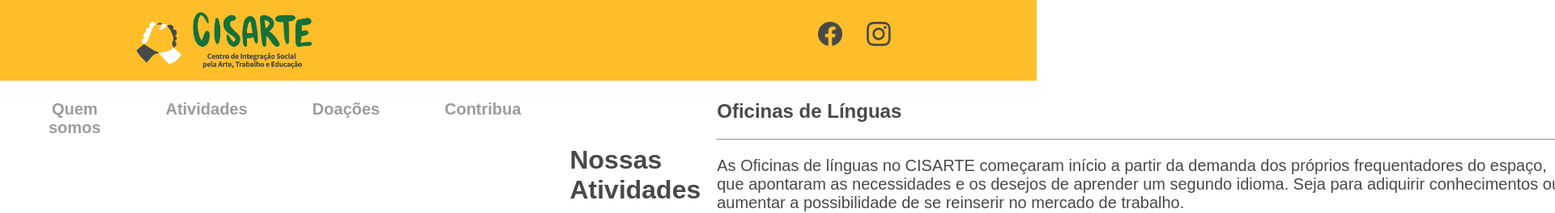
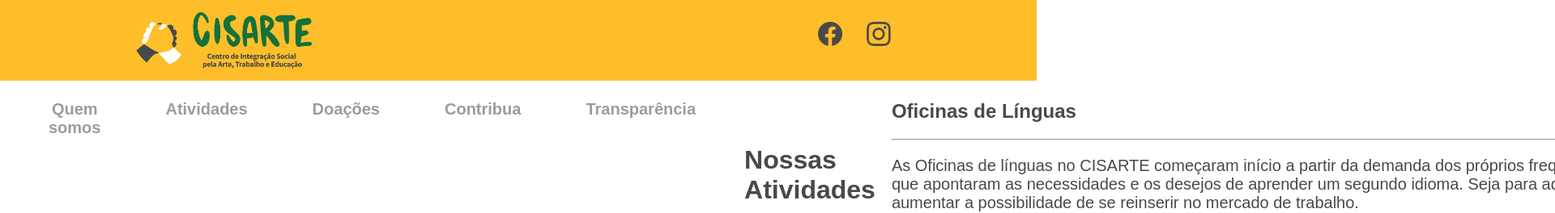
Before and after one commit to cisarte/cisarte.github.io, a plain HTML site: page atividadesCisarte.html in a window 1280 px wide. Shown: the top 264 px of the page at 81% size, 1920 px wide, since content can reach past the window. Drawn offline with nearby package versions, Linux system fonts and the light colour scheme.

Commit message:
Update atividadesCisarte.html
Add transparencia tab

```diff
--- a/atividadesCisarte.html
+++ b/atividadesCisarte.html
@@ -36,6 +36,7 @@
       					<li><a href="atividadesCisarte.html">Atividades</a></li>
       					<li><a href="doacoes.html">Doa&ccedil;&otilde;es</a></li>
       					<li><a href="contribuirCisarte.html">Contribua</a></li>
+      					<li><a href="portalTransparencia.html">Transparência</a></li>
     				</ul>
 
 				<main class="col-100 atividades">
```
Lines whose indentation alone changed are shown as unchanged.
